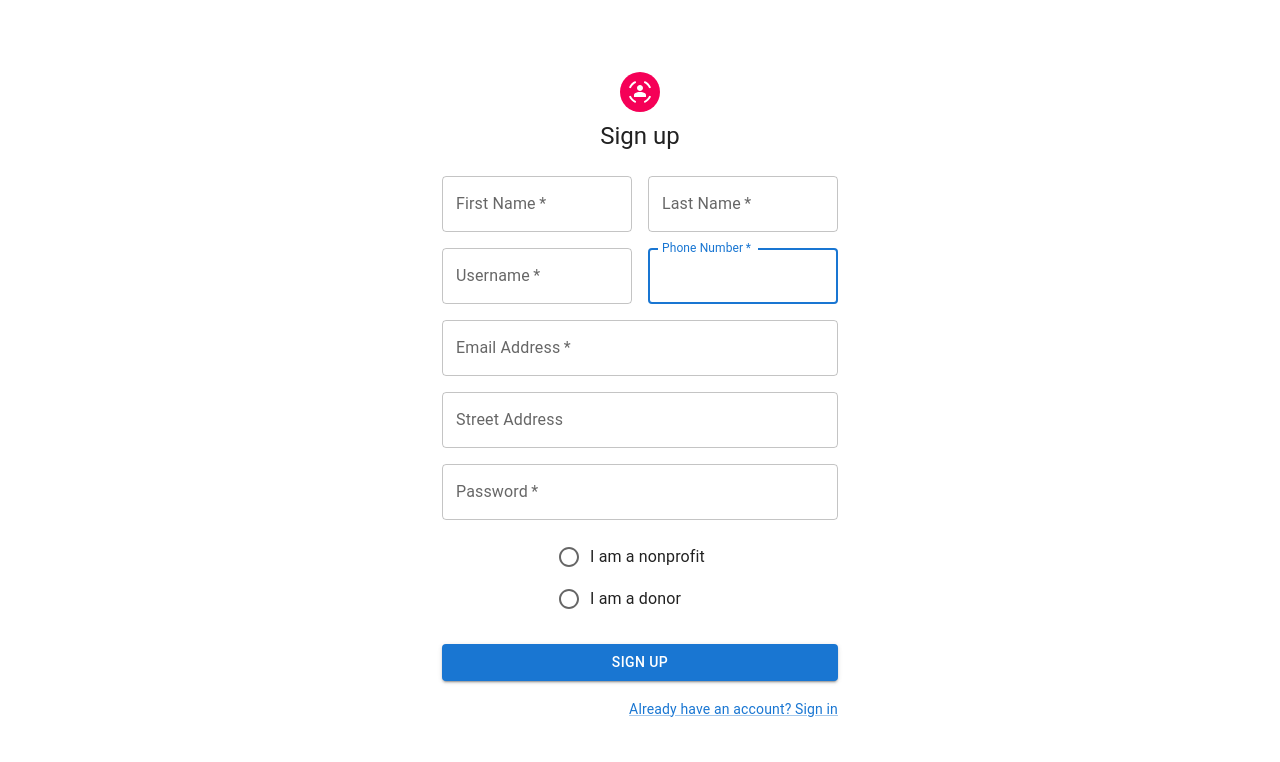
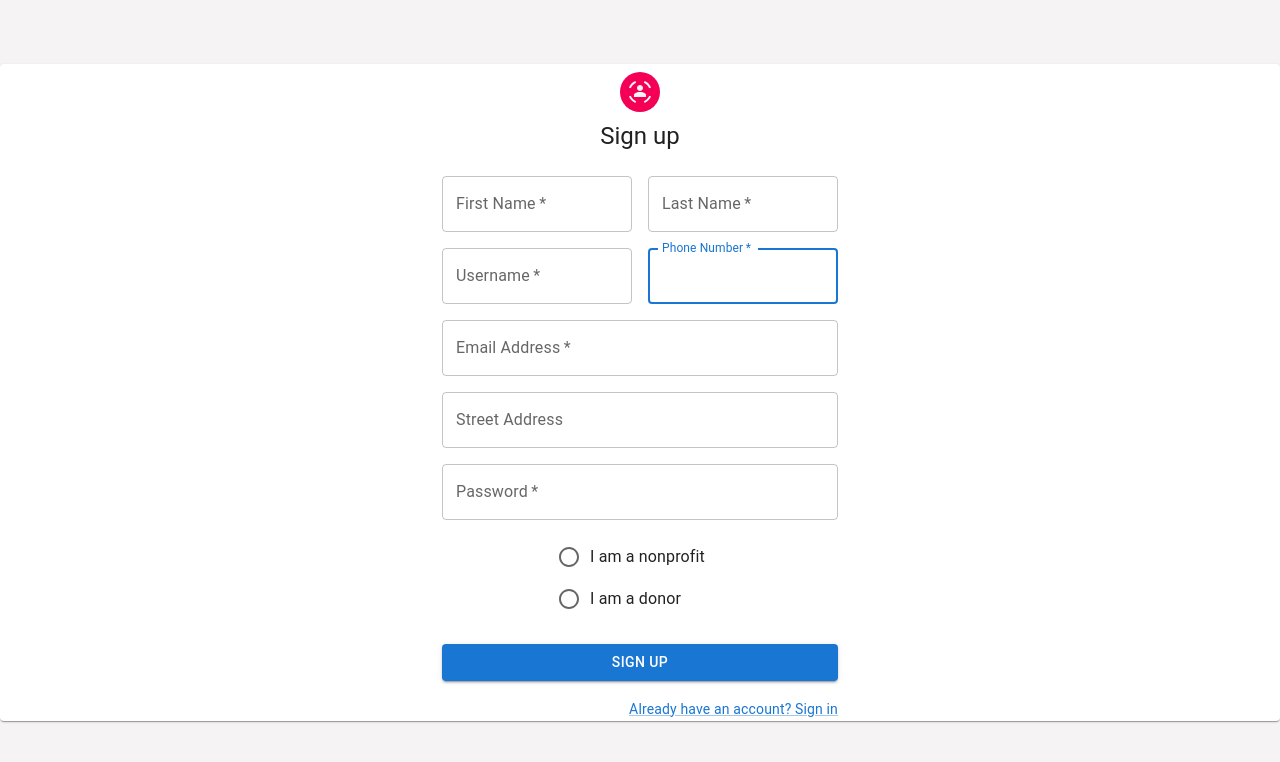
Before and after one commit to coltandrews/giveus, a React (Create React App) app in the folder ui/: page /register in a window 1280 px wide. Shown: the top 762 px of the page. Built offline with nearby package versions, Linux system fonts and the light colour scheme.

Commit message:
fix: redirect

```diff
--- a/ui/src/App.js
+++ b/ui/src/App.js
@@ -10,9 +10,6 @@ function App() {
   return (
     <div className="App">
       <ThemeContextProvider>
-        <Register></Register>
-      </ThemeContextProvider>
-      {/* <ThemeContextProvider>
         <Routes>
           <Route path="/" element={<Layout/>}>
             <Route index element={<Home/>}/>
@@ -20,7 +17,7 @@ function App() {
             <Route path="/register" element={<Register/>}/>
           </Route>
         </Routes>
-      </ThemeContextProvider> */}
+      </ThemeContextProvider>
     </div>
   );
 }
--- a/ui/src/context/themeContext.js
+++ b/ui/src/context/themeContext.js
@@ -1,30 +1,30 @@
-import { CssBaseline } from '@mui/material'
-import { createTheme, ThemeProvider  } from '@mui/material/styles'
+import { CssBaseline } from "@mui/material";
+import { createTheme, ThemeProvider } from "@mui/material/styles";
 
 const theme = createTheme({
   palette: {
-    mode: 'light',
+    mode: "light",
     primary: {
-      main: '#1976d2',
+      main: "#1976d2",
     },
     secondary: {
-      main: '#f50057',
+      main: "#f50057",
+    },
+    background: {
+      default: "#F5F3F3",
     },
   },
-})
-
+});
 
 const ThemeContextProvider = (props) => {
-  const {
-    children
-  } = props
+  const { children } = props;
 
   return (
     <ThemeProvider theme={theme}>
       <CssBaseline />
       {children}
     </ThemeProvider>
-  )
-}
+  );
+};
 
-export default ThemeContextProvider
+export default ThemeContextProvider;
--- a/ui/src/views/register/index.js
+++ b/ui/src/views/register/index.js
@@ -11,11 +11,8 @@ import Typography from "@mui/material/Typography";
 import Container from "@mui/material/Container";
 import FormControlLabel from "@mui/material/FormControlLabel";
 import FormControl from "@mui/material/FormControl";
-import FormLabel from "@mui/material/FormLabel";
 import Radio from "@mui/material/Radio";
 import RadioGroup from "@mui/material/RadioGroup";
-import ThemeContextProvider from "../../context/themeContext";
-import { ThemeProvider } from "@mui/material/styles";
 import { useNavigate } from "react-router-dom";
 import { register } from "../../utility/api";
 import { setToken } from "../../utility/utils";
@@ -26,6 +23,8 @@ function Register() {
   const [userData, setUserdata] = useState({
     role: "donor",
   });
+
+  const navigate = useNavigate()
 
   const handleChange = (event) => {
     setUserdata({ ...userData, [event.target.name]: event.target.value });
@@ -41,6 +40,7 @@ function Register() {
       console.log(response.token);
       setToken(response.token);
       //redirect user to success page
+      navigate('/')
     } catch (error) {
       console.log(error);
     }
@@ -48,7 +48,7 @@ function Register() {
 
   return (
     <div>
-      <Container component="main" maxWidth="xs">
+      <Container component="main" maxWidth="xs" width="500px">
         <CssBaseline />
         <Box
           sx={{
```
